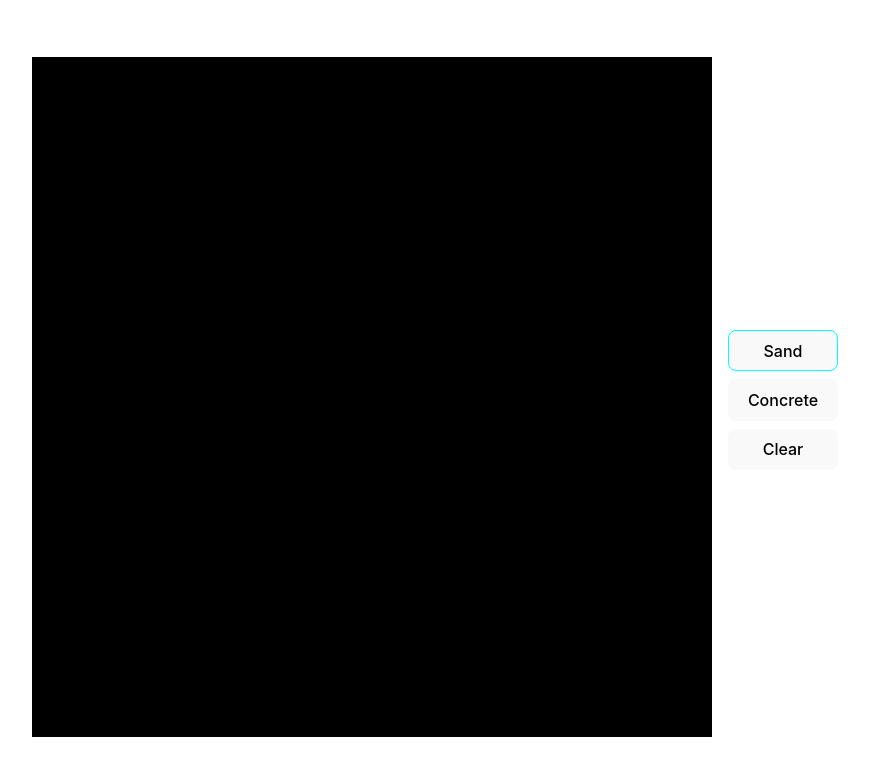
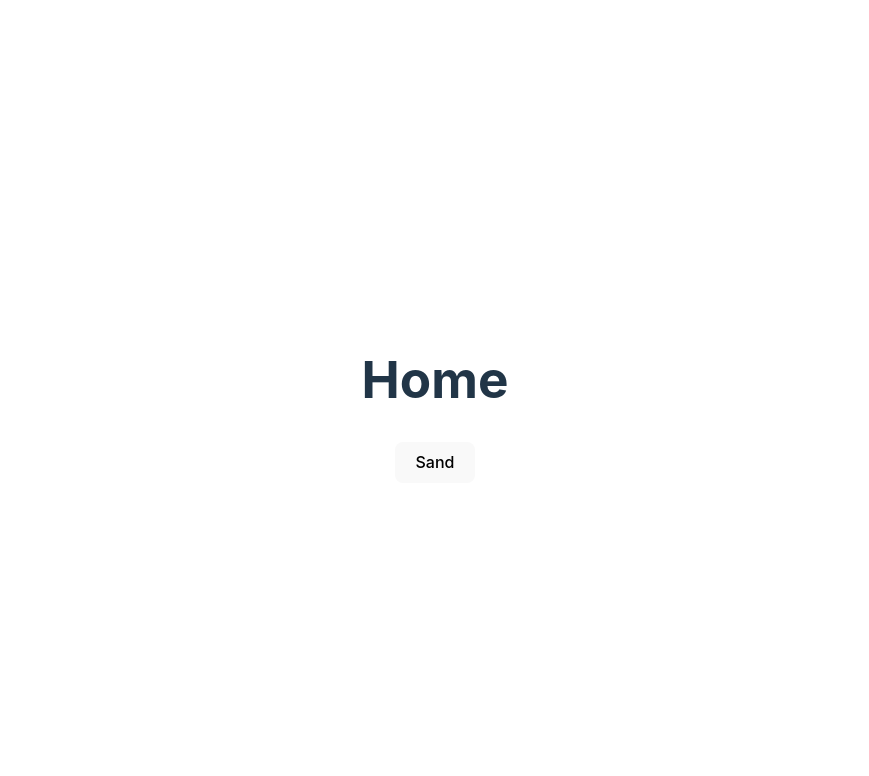
Before and after one commit to yantavares/coding-challenges, a React (Vite) app: page / in a window 1280 px wide. Shown: the top 776 px of the page, without its empty margins (205-1074 px from the left). Built offline with nearby package versions, Linux system fonts and the light colour scheme.

Commit message:
Add fontawesome dependencies and update routing

```diff
--- a/package.json
+++ b/package.json
@@ -12,6 +12,9 @@
   "dependencies": {
     "@emotion/react": "^11.11.3",
     "@emotion/styled": "^11.11.0",
+    "@fortawesome/fontawesome-svg-core": "^6.5.1",
+    "@fortawesome/free-solid-svg-icons": "^6.5.1",
+    "@fortawesome/react-fontawesome": "^0.2.0",
     "@mui/material": "^5.15.6",
     "@types/p5": "^1.7.6",
     "p5": "^1.9.0",
--- a/src/App.tsx
+++ b/src/App.tsx
@@ -1,18 +1,20 @@
 import CircularProgress from "@mui/material/CircularProgress";
 import React, { Suspense } from "react";
-import { HashRouter, Route, Routes } from "react-router-dom";
+import { BrowserRouter, Route, Routes } from "react-router-dom";
 import "./App.css";
 import SandFalling from "./pages/SandFalling";
+import Home from "./pages/home";
 
 function App() {
   return (
-    <HashRouter>
+    <BrowserRouter>
       <Suspense fallback={<CircularProgress />}>
         <Routes>
-          <Route path="/" element={<SandFalling />} />
+          <Route path="/" element={<Home />} />
+          <Route path="/sand-falling" element={<SandFalling />} />
         </Routes>
       </Suspense>
-    </HashRouter>
+    </BrowserRouter>
   );
 }
 
--- a/src/pages/SandFalling/index.tsx
+++ b/src/pages/SandFalling/index.tsx
@@ -1,6 +1,9 @@
 import React, { useEffect, useRef, useState } from "react";
 import p5 from "p5";
 import { initializeGrid } from "./utils";
+import { useNavigate } from "react-router-dom";
+import { FontAwesomeIcon } from "@fortawesome/react-fontawesome";
+import { faLeftLong } from "@fortawesome/free-solid-svg-icons";
 
 const black = 0;
 const gray = 100;
@@ -10,6 +13,8 @@ const SandFalling = () => {
   const selectedButtonRef = useRef("sand");
   const [selectedButton, setSelectedButton] = useState("sand");
   const [toggleReload, setToggleReload] = useState(false);
+
+  const navigate = useNavigate();
 
   const sketchRef = useRef<HTMLDivElement>(null);
   let grid: number[][] = [];
@@ -140,6 +145,18 @@ const SandFalling = () => {
 
   return (
     <div style={{ display: "flex", gap: "1rem" }}>
+      <div
+        style={{
+          display: "flex",
+          flexDirection: "column",
+          justifyContent: "center",
+          gap: "0.5rem",
+        }}
+      >
+        <button onClick={() => navigate("/")}>
+          <FontAwesomeIcon icon={faLeftLong} />
+        </button>
+      </div>
       <div ref={sketchRef} />
       <div
         style={{
--- a/src/pages/home/index.tsx
+++ b/src/pages/home/index.tsx
@@ -0,0 +1,13 @@
+import React from "react";
+import { useNavigate } from "react-router-dom";
+
+const Home = () => {
+  const navigate = useNavigate();
+  return (
+    <div>
+      <h1>Home</h1>
+      <button onClick={() => navigate("/sand-falling")}>Sand</button>
+    </div>
+  );
+};
+export default Home;
```
Also changed, not shown: 1 other file (tests, documents, lock files or other folders).
